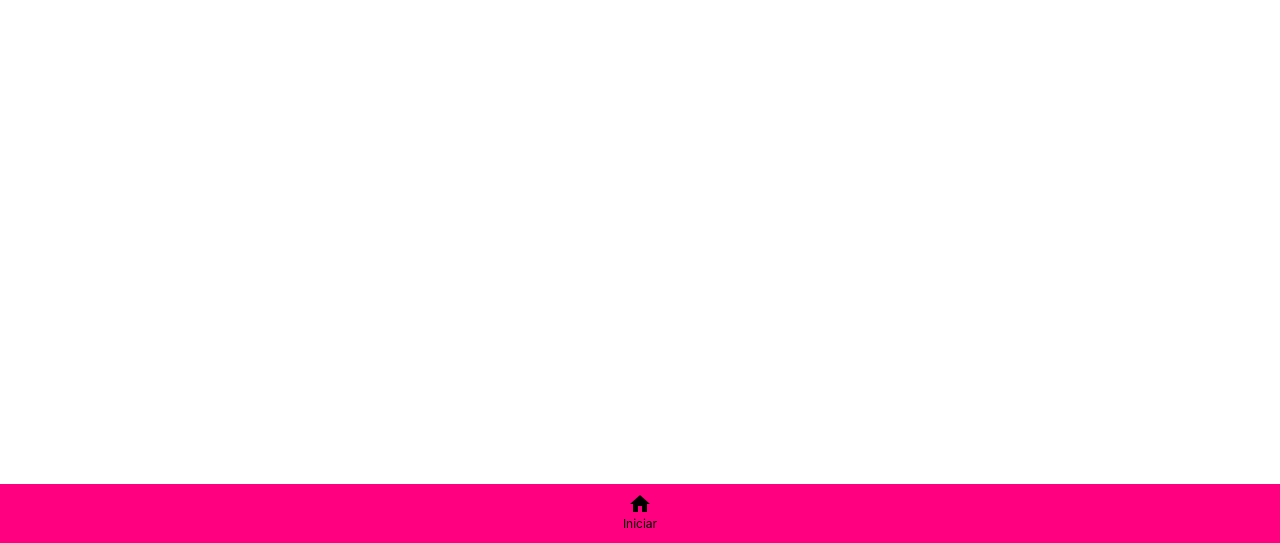
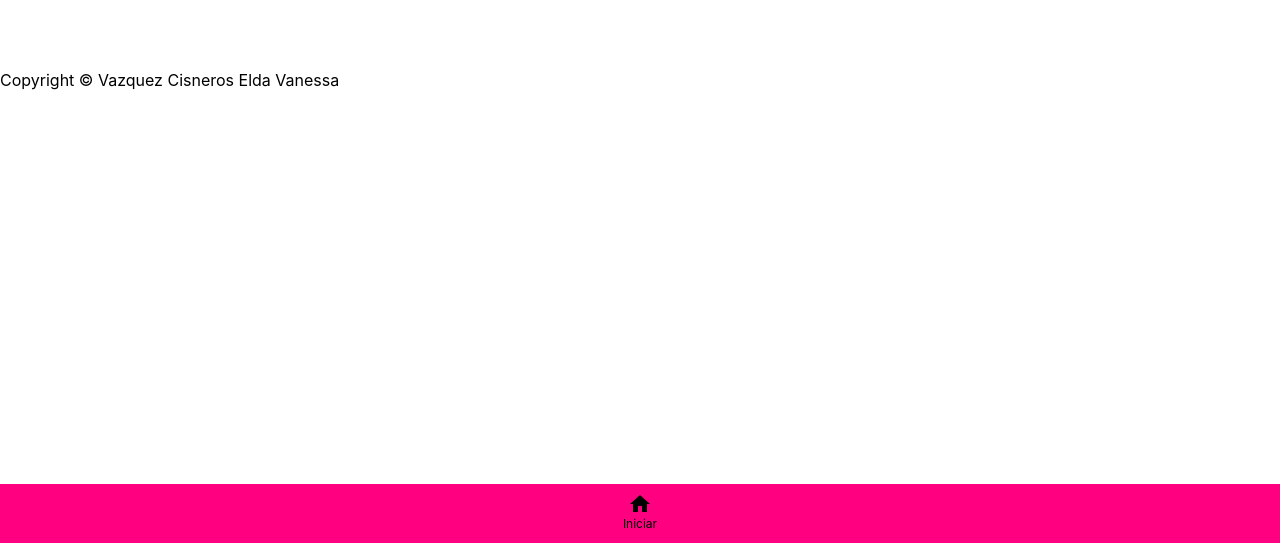
Before and after one commit to van123782/vane, a plain HTML site: page index.html in a window 1280 px wide. Shown: the part 257-800 px from the top of the page. Drawn offline with Linux system fonts and the light colour scheme.

Commit message:
Update index.html

```diff
--- a/index.html
+++ b/index.html
@@ -105,5 +105,10 @@ font-size: 800%;
         </ul>
       </nav>
     </form>
+     <footer>
+      <p>
+        <mi-footer></mi-footer>
+      </p>
+    </footer>
   </body>
 </html>
```
